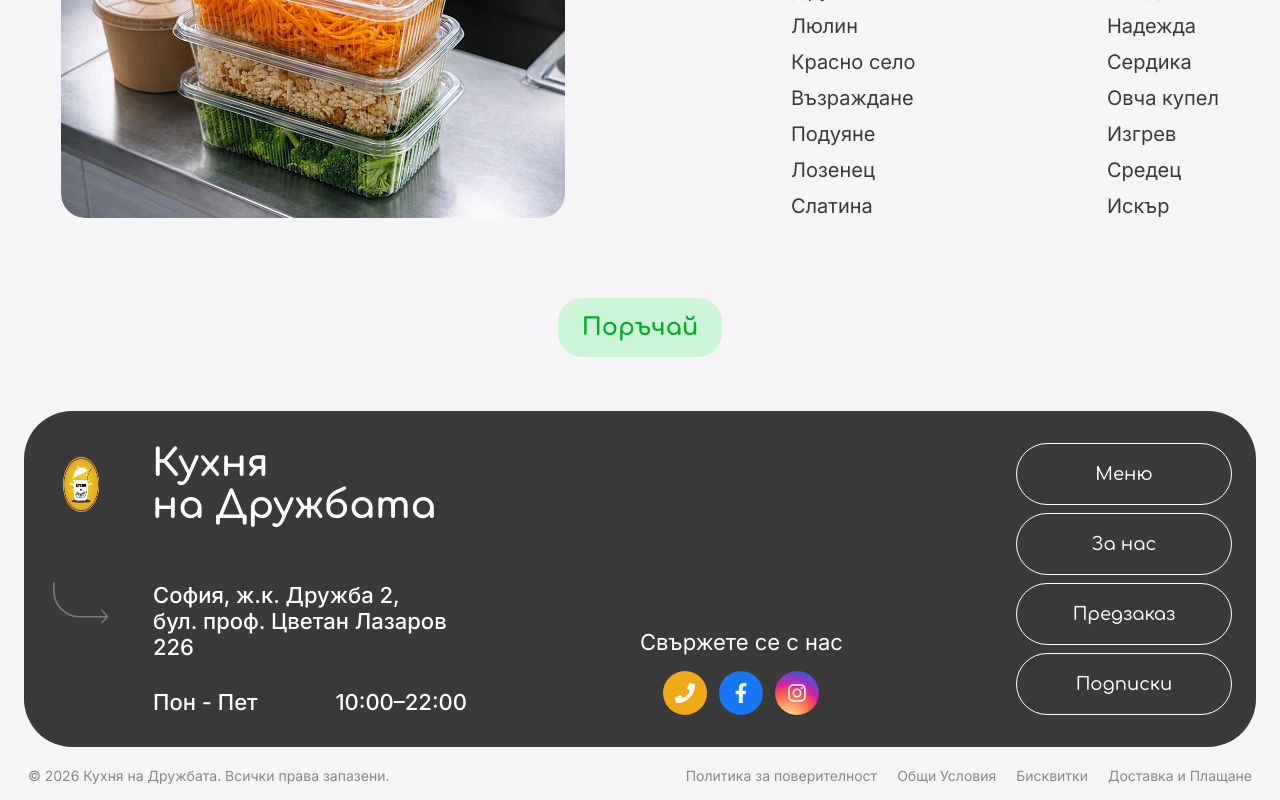
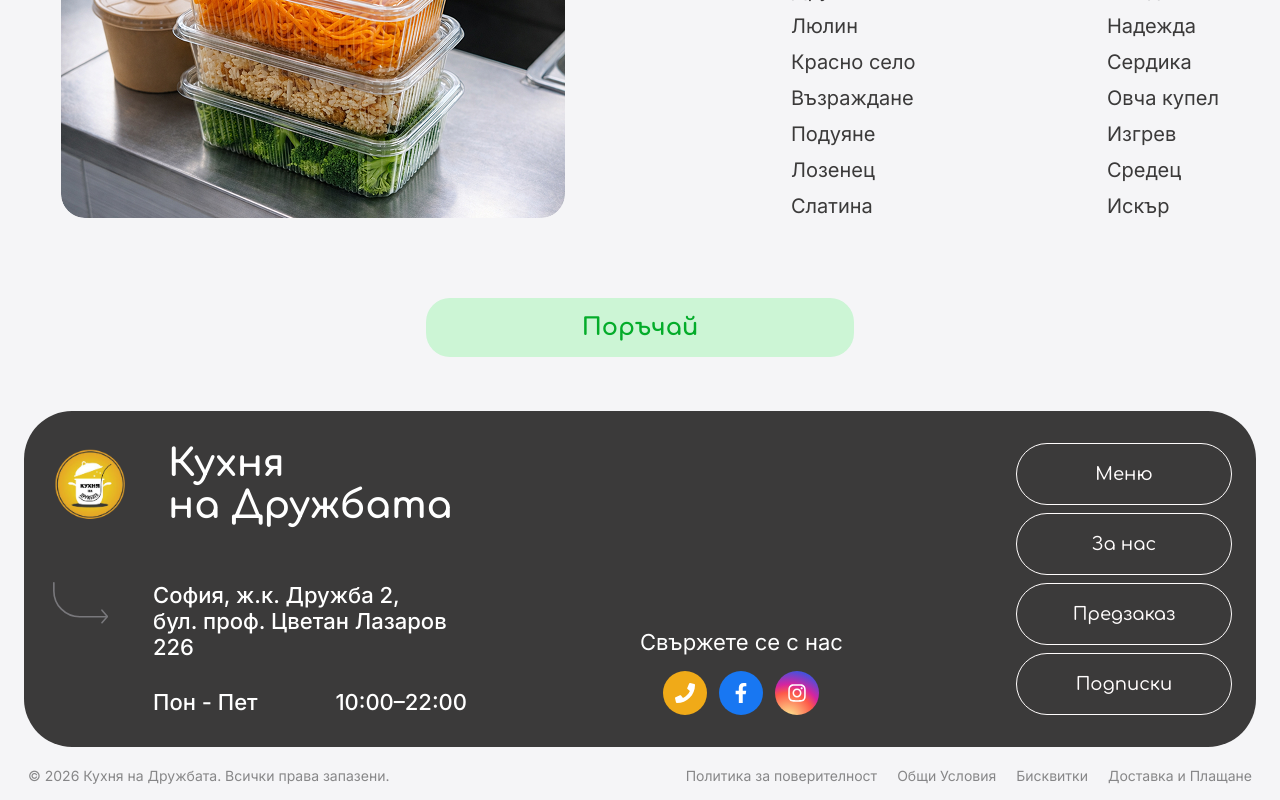
Before and after one commit to Serginho915/kitchen-druzhbata, a Next.js app: page / in a window 1280 px wide. Shown: the part 3338-4138 px from the top of the page. Built offline with nearby package versions, Linux system fonts and the light colour scheme.

Commit message:
fixed orderBtn

```diff
--- a/src/components/layout/Footer/Footer.module.scss
+++ b/src/components/layout/Footer/Footer.module.scss
@@ -59,6 +59,18 @@
     flex-direction: column;
     //align-items: center;
     gap: 32px;
+  }
+}
+
+.logo {
+  width: 80px;
+  height: 80px;
+  object-fit: cover;
+  display: block;
+
+  @include mobile {
+    width: 56px;
+    height: 56px;
   }
 }
 
--- a/src/components/layout/Footer/Footer.tsx
+++ b/src/components/layout/Footer/Footer.tsx
@@ -17,8 +17,8 @@ export const Footer = () => {
             <Image
               src={logo}
               alt="Кухня на Дружбата"
-              width={64}
-              height={64}
+              width={80}
+              height={80}
               className={styles.logo}
             />
             <span className={styles.brandName}>
--- a/src/sections/Delivery/DeliverySection.module.scss
+++ b/src/sections/Delivery/DeliverySection.module.scss
@@ -130,8 +130,8 @@
 
 .orderBtn {
   display: flex;
-  max-width: 428px;
-  width: 100%;
+  width: 428px;
+  //width: 100%;
   padding: 16px 24px;
   justify-content: center;
   align-items: center;
@@ -153,7 +153,14 @@
     text-decoration: none;
     color: $text-green;
   }
+
+  @include tablet {
+    //width: 100%;
+    font-size: 20px;
+    padding: 12px 20px;
+  }
   @include mobile {
+    //width: 100%;
     font-size: 20px;
     padding: 12px 20px;
   }
```
